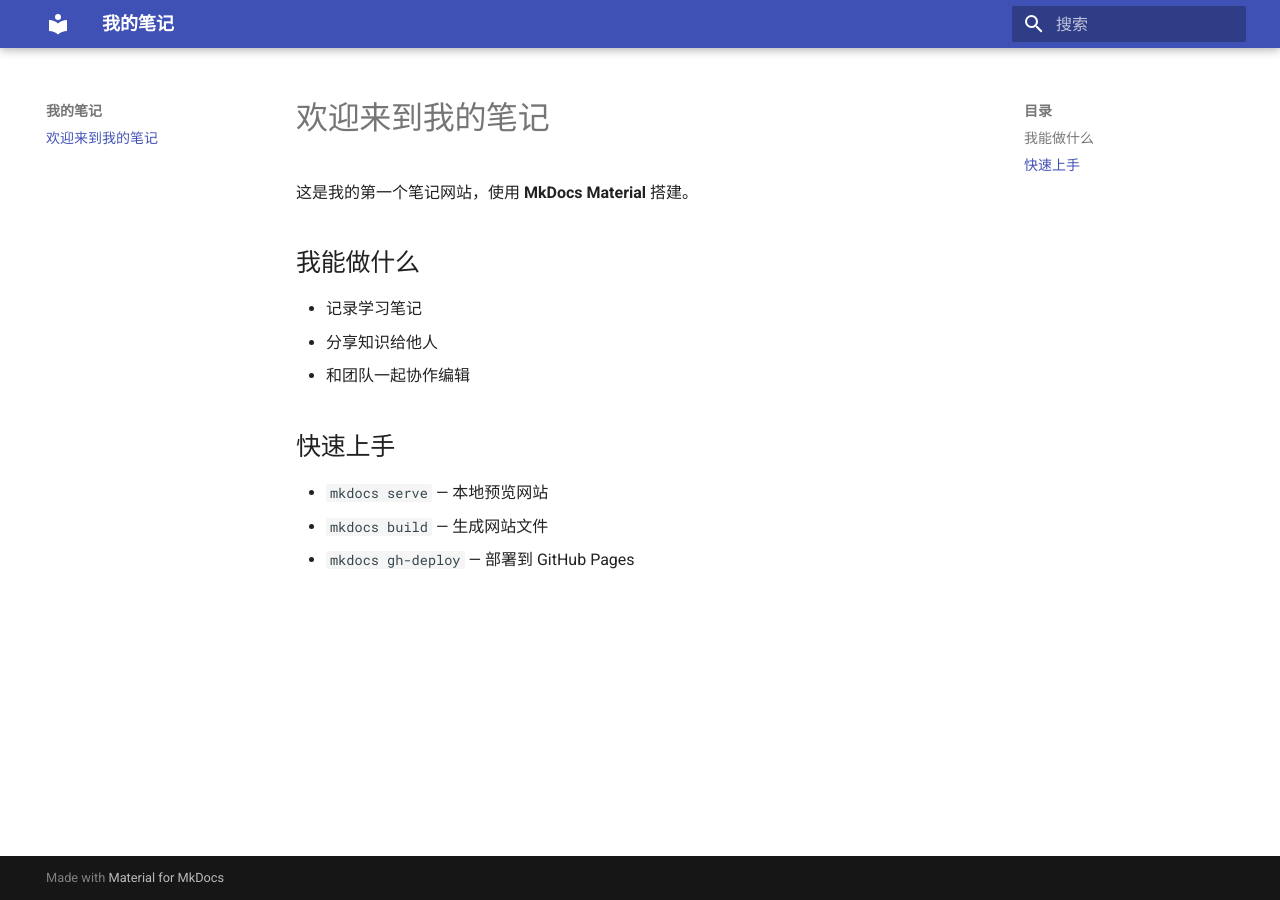
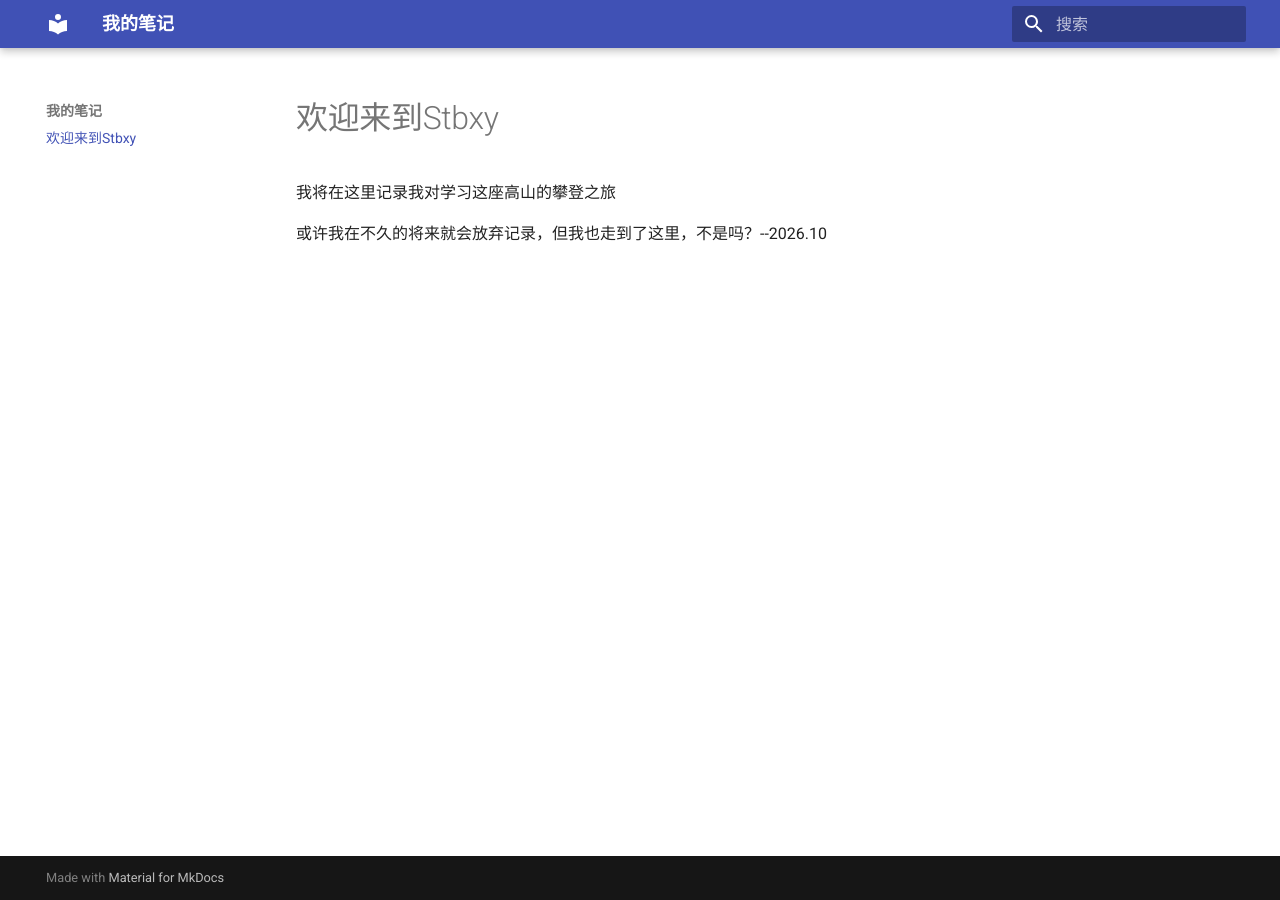
Before and after one commit to Stbxy/wiki, an MkDocs documentation site: the page built from docs/index.md, in a window 1280 px wide. Built offline with MkDocs 1.6.1 and Material for MkDocs 9.7.7, drawn with Linux system fonts in a browser that asks for light colours.

Commit message:
更新笔记

```diff
--- a/docs/index.md
+++ b/docs/index.md
@@ -1,15 +1,5 @@
-# 欢迎来到我的笔记
+# 欢迎来到Stbxy
 
-这是我的第一个笔记网站，使用 **MkDocs Material** 搭建。
+我将在这里记录我对学习这座高山的攀登之旅
 
-## 我能做什么
-
-- 记录学习笔记
-- 分享知识给他人
-- 和团队一起协作编辑
-
-## 快速上手
-
-* `mkdocs serve` — 本地预览网站
-* `mkdocs build` — 生成网站文件
-* `mkdocs gh-deploy` — 部署到 GitHub Pages
+或许我在不久的将来就会放弃记录，但我也走到了这里，不是吗？--2026.10
```
